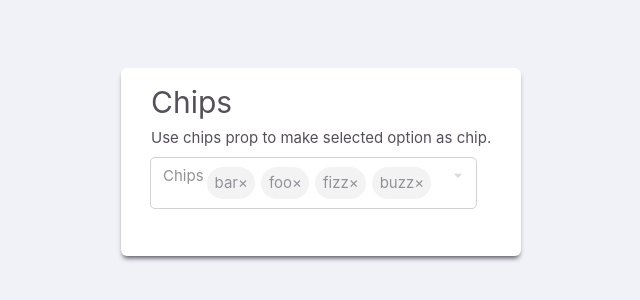
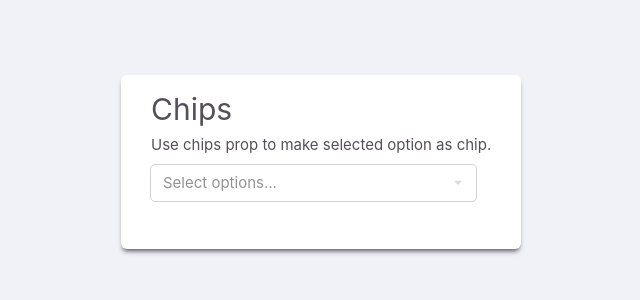
Before and after one commit to Thug561/Multiselect, a Vue app: page / in a window 1280 px wide. Shown: the part 238-538 px from the top of the page, without its empty margins (119-759 px from the left). Built offline with nearby package versions, Linux system fonts and the light colour scheme.

Commit message:
Update App.vue

```diff
--- a/src/App.vue
+++ b/src/App.vue
@@ -1,70 +1,63 @@
 <template>
-    <div class="switch">
-        <div class="demo">
-            <div class="demo__left">
-                <my-multiselect
-                    :options="values"
-                    display-property="title"
-                    value-property="shortcut"
-                    v-model="selectedValue"
-                    :show-count="showCount"
-                ></my-multiselect>
-            </div>
-        </div>
+    <div>
+        <multiselect
+            v-model="selectedValues"
+            :items="options"
+            :multiple="true"
+            :tags="true"
+            :object="true"
+            label-prop="name"
+            value-prop="id"
+            :search="true"
+            search-by="name"
+            :hide-selected="true"
+            :disabled="false"
+            :default="defaultValues"
+            label="Select Options"
+            placeholder="Select options..."
+            @change="handleChange"
+            @select="handleSelect"
+            @deselect="handleDeselect"
+            @search-change="handleSearchChange"
+        ></multiselect>
     </div>
 </template>
 
 <script>
-import MyMultiselect from "./components/MyMultiselect.vue";
+import Multiselect from '@/components/MyMultiselect.vue';
 
 export default {
     data() {
         return {
-            values: [
-                { title: "bar", shortcut: "value1" },
-                { title: "foo", shortcut: "value2" },
-                { title: "fizz", shortcut: "value3" },
-                { title: "buzz", shortcut: "value4" },
-                { title: "foo2", shortcut: "value5" },
-                { title: "bar2", shortcut: "value6" },
-                { title: "fizz2", shortcut: "value7" },
+            options: [
+                { name: '1' },
+                { id: '2', name: 'Option 2' },
+                { id: 2, name:  {id2: "2", name: 'O1'}},
+                2,
+                4,
+                6,
+                {},
+                [],
             ],
-            selectedValue: ["value1", "value2", "value3", "value4"]
+            selectedValues: [1, 2, 'Option 1', name],
         };
     },
     components: {
-        MyMultiselect,
+        Multiselect
     },
-    computed: {
-        filteredValues() {
-            const selected = this.selectedValue;
-            const filtered = this.values.filter((value) =>
-                selected.includes(value.shortcut)
-            );
-            return filtered.slice(0, 4);
+    methods: {
+        handleChange(newValue, oldValue) {
+            console.log('Value changed:', newValue, oldValue);
         },
-        remainingCount() {
-            const selected = this.selectedValue;
-            const filtered = this.values.filter((value) =>
-                selected.includes(value.shortcut)
-            );
-            return Math.max(filtered.length - 4, 0);
+        handleSelect(option) {
+            console.log('Option selected:', option);
         },
-        shouldShowCount() {
-            return this.selectedValue.length > 4;
+        handleDeselect(option) {
+            console.log('Option deselected:', option);
         },
-        placeholderText() {
-            if (this.shouldShowCount) {
-                return `${this.selectedValue.length} selected`;
-            } else {
-                return this.selectedValue
-                    .map((shortcut) =>
-                        this.values.find((value) => value.shortcut === shortcut)
-                    )
-                    .map((value) => value.title)
-                    .join(", ");
-            }
-        },
-    },
+        handleSearchChange(query) {
+            console.log('Search query changed:', query);
+        }
+    }
 };
 </script>
```
